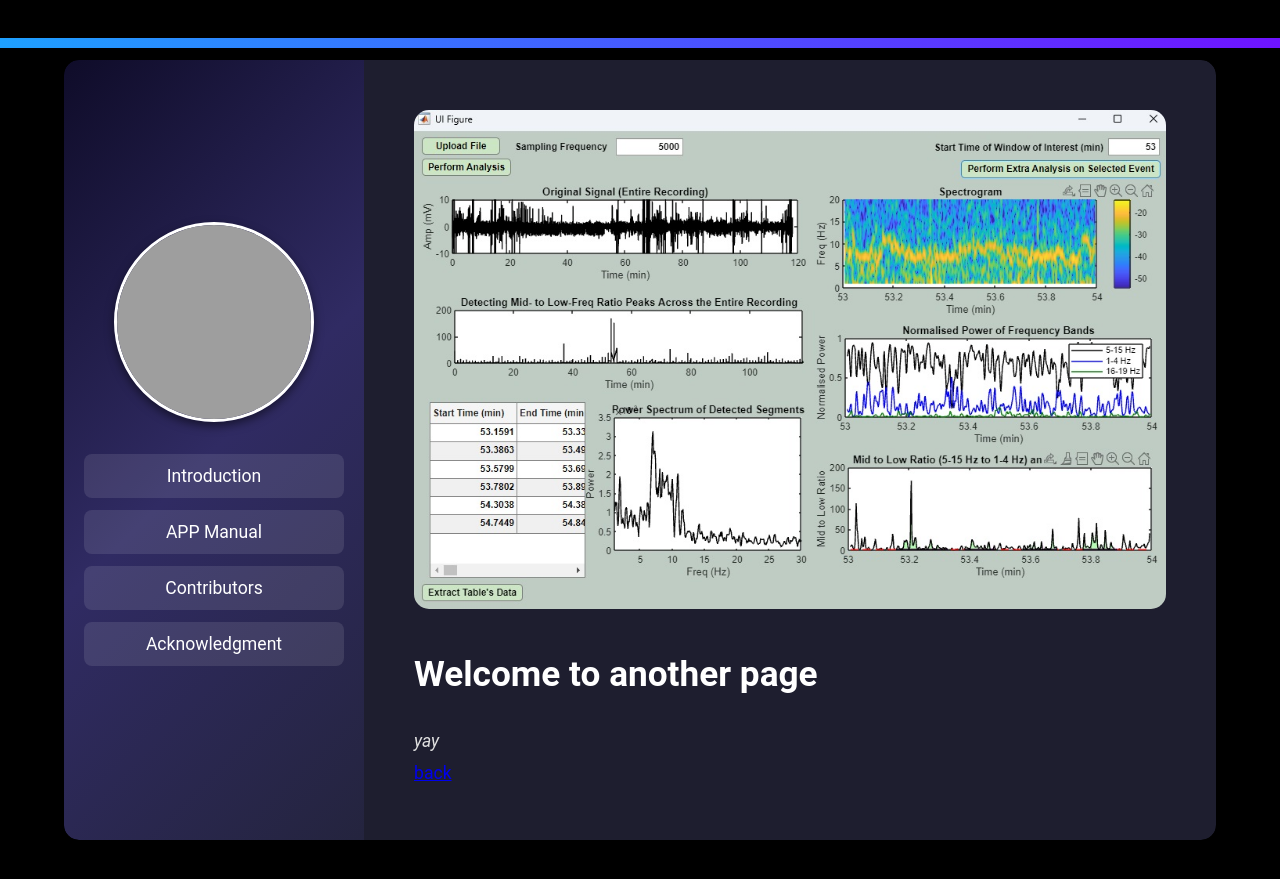
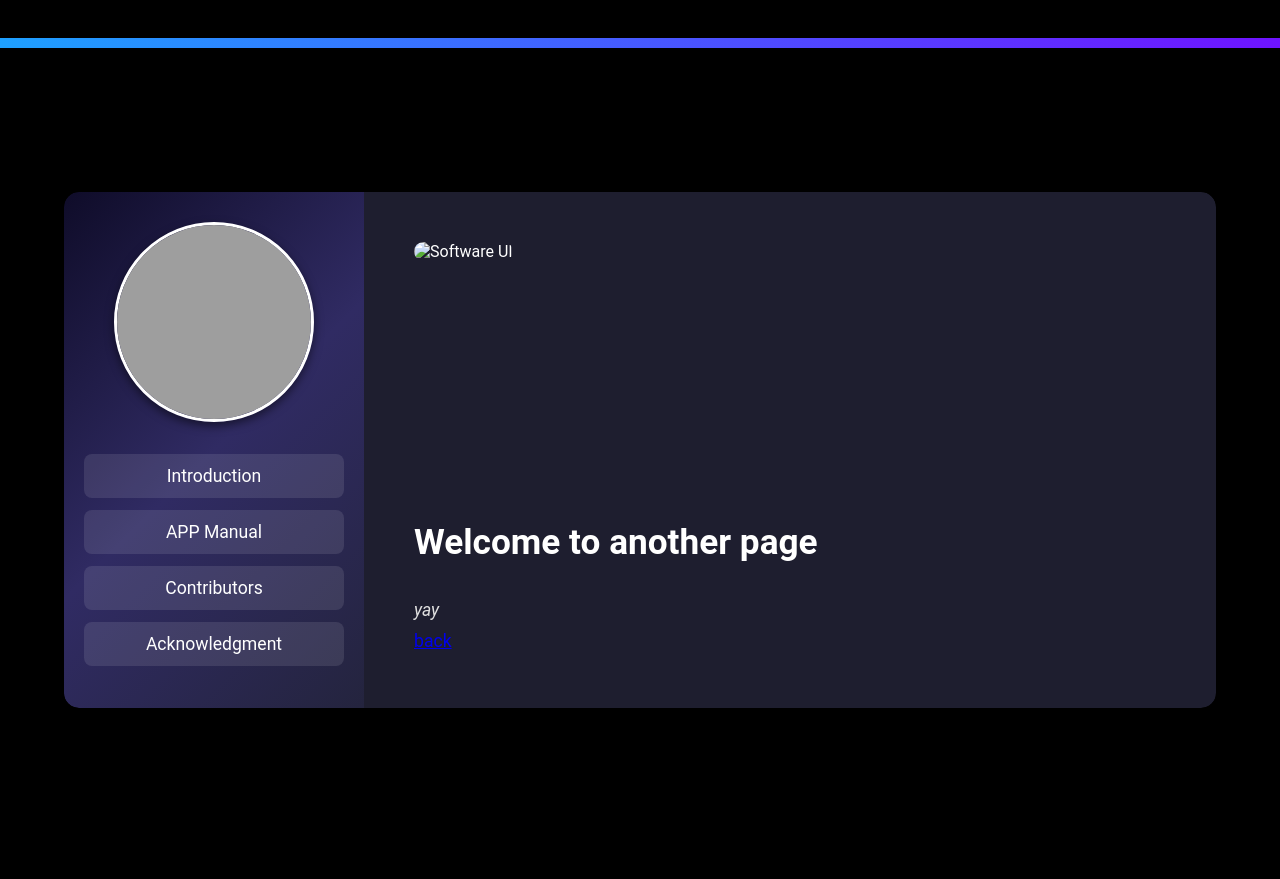
Before and after one commit to nbahador/NeuroDominanceTracker-Tool, a Jekyll site: the page built from another-page.md, in a window 1280 px wide. Shown: the top 879 px of the page. Built offline with Jekyll 4.4.1, drawn with Linux system fonts in a browser that asks for light colours; our own code applies the rules of GitHub Pages for plain Markdown files; grey boxes are pictures that could not be loaded.

Commit message:
Update default.html

```diff
--- a/_layouts/default.html
+++ b/_layouts/default.html
@@ -256,7 +256,7 @@
     <div class="content">
       <header>
         <!-- Replaced "Nooshin Bahador" and "Welcome to My Website" with the image -->
-        <img src="{{ '/assets/img/Sample_UI_1.jpg' | relative_url }}" alt="Software UI" style="width: 100%; height: auto; border-radius: 15px;">
+        <img src="{{ '/Sample_UI_1.jpg' | relative_url }}" alt="Software UI" style="width: 100%; height: auto; border-radius: 15px;">
 
       </header>
       <section class="main-content">
```
